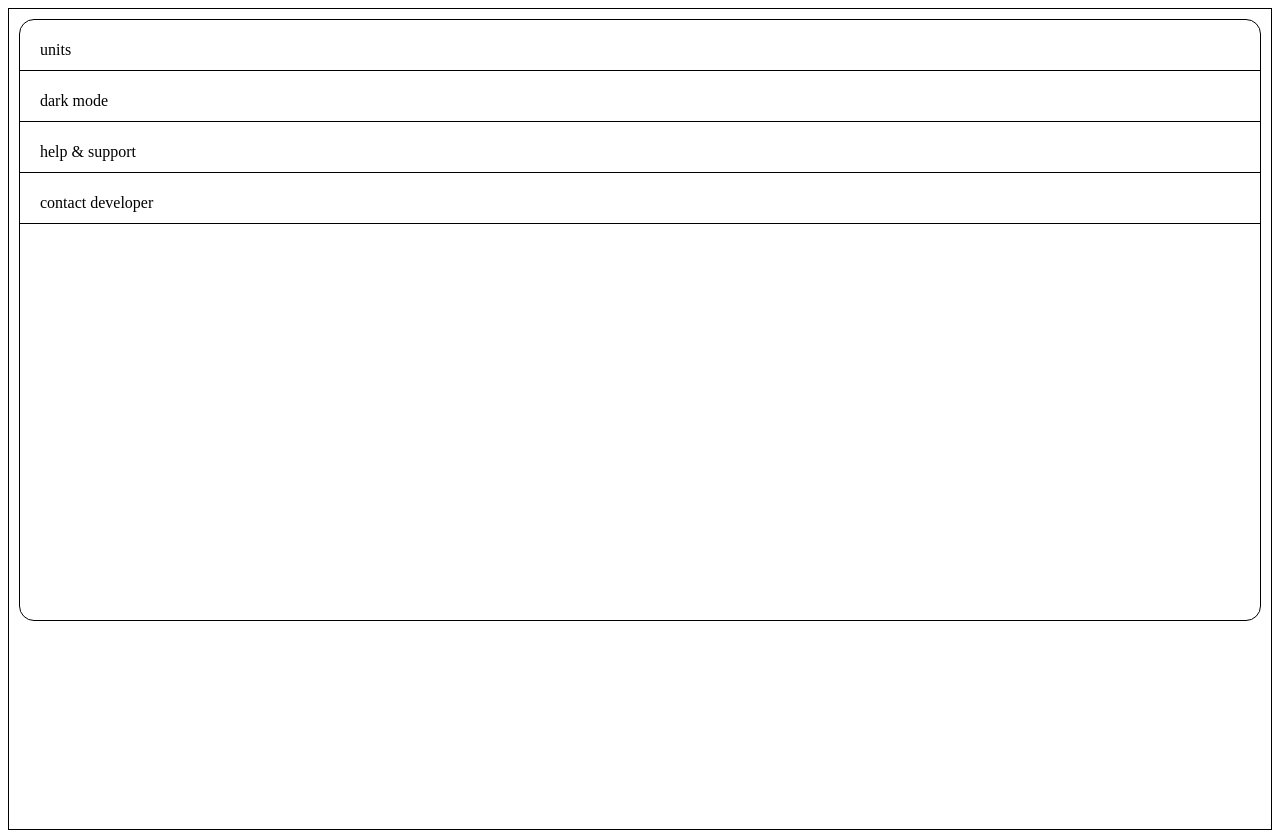
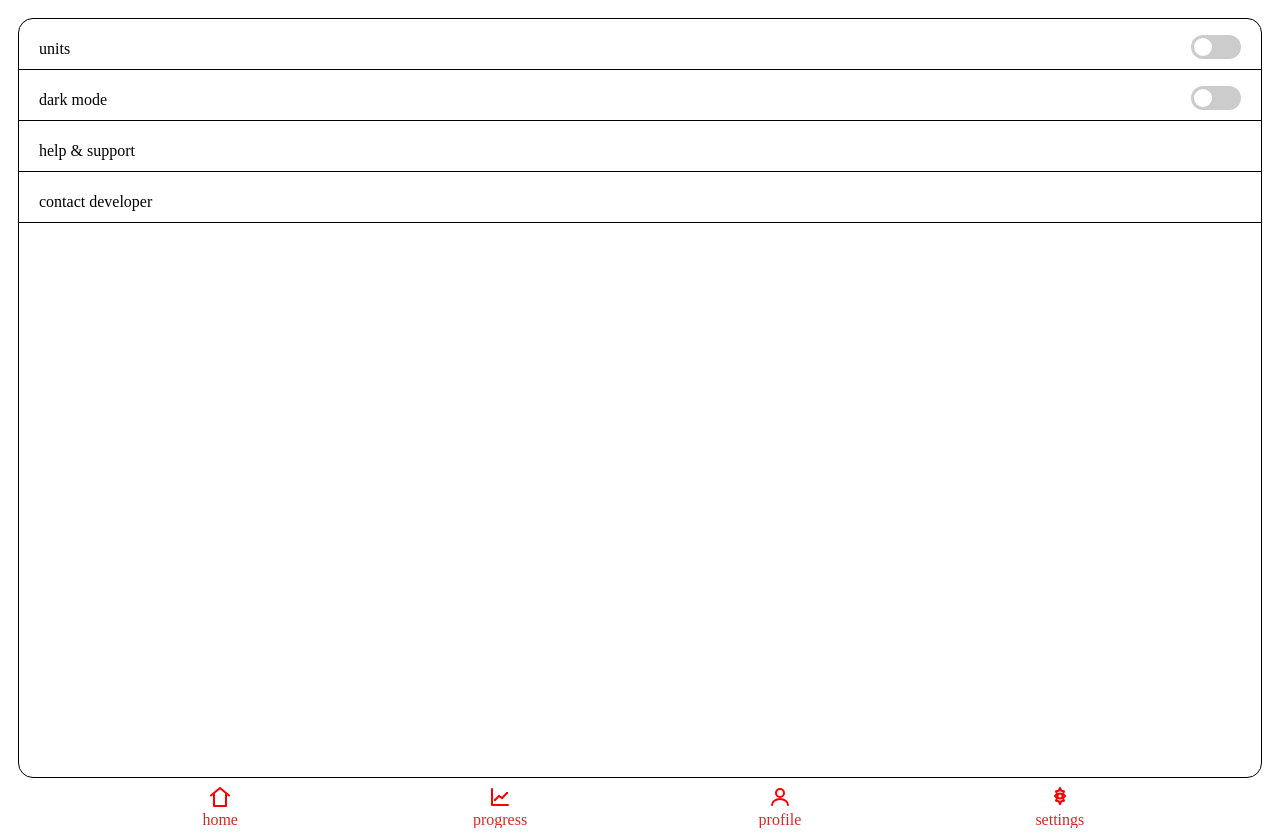
Before and after one commit to AdantaGriffin/theOne, a React (Vite) app: page /settings in a window 1280 px wide. Built offline with nearby package versions, Linux system fonts and the light colour scheme.

Commit message:
structure all pages

```diff
--- a/src/components/pages/home/home.module.scss
+++ b/src/components/pages/home/home.module.scss
@@ -4,11 +4,7 @@
     width: 80%;
 }
 .home{
-    height: fit-content;
-
     display: grid;
-    grid-template-rows: 10% 90%;
-
     .header{
         @include header;
     }
--- a/src/components/pages/home/home.tsx
+++ b/src/components/pages/home/home.tsx
@@ -93,10 +93,9 @@ function Home(){
                     <div className={styles.userLink}>
                         <Link to="/difficulty">START NEW SESSION</Link>
                     </div>
-
-                    <Navigation/>
                 </div>
 
+                <Navigation/>
             </section>
         </>
     )
--- a/src/components/pages/profile/profile.module.scss
+++ b/src/components/pages/profile/profile.module.scss
@@ -0,0 +1,45 @@
+.profile{
+    height: 100%;
+    display: grid;
+    grid-template-rows: 20% 5% 70% 5%;
+    .header{
+        display: flex;
+        align-items: center;
+        justify-content: space-around;
+
+        .name{
+            line-height: .1;
+
+            .userName{
+                font-size: 25px;
+            }
+        }
+    }
+    .details{
+        align-content: center;
+        display: flex;
+        justify-content: space-evenly;
+        align-items: center;
+    }
+    .list{
+        border: 1px solid black;
+
+        .profileList{
+            list-style: none;
+            padding: 0;
+            margin: 0;
+
+
+            li{
+                border-bottom: 1px solid black;
+                height: 40px;
+                align-content: center;
+                padding: 0 20px;
+
+                &:hover{
+                    cursor: pointer;
+                }
+            }
+        }
+    }
+}
--- a/src/components/pages/profile/profile.tsx
+++ b/src/components/pages/profile/profile.tsx
@@ -1,16 +1,36 @@
 import styles from './profile.module.scss';
+import Navigation from '../../navigation/navigation';
 
 function Profile(){
     return(
         <>
             <section className={styles.profile}>
-                <div>header with image</div>
-                <div>age weight height</div>
-                <div>
-                    <ul>
-                        settings / summary / goal / meter
+
+                <div className={styles.header}>
+                    <img src="null" alt="profile image"/>
+                    <div className={styles.name}>
+                        <p className={styles.userName}>Name</p>
+                        <p className={styles.status}>just getting started</p>
+                    </div>
+                </div>
+
+                <div className={styles.details}>
+                    <p>dob</p>
+                    <p>weight</p>
+                    <p>height</p>
+                </div>
+
+                <div className={styles.list}>
+                    <ul className={styles.profileList}>
+                        <li>settings</li>
+                        <li>summary</li>
+                        <li>goal</li>
+                        <li>meter</li>
+                        <li>progress gallery</li>
+                        <li>settings</li>
                     </ul>
                 </div>
+                <Navigation/>
             </section>
         </>
     )
--- a/src/components/pages/settings/settings.module.scss
+++ b/src/components/pages/settings/settings.module.scss
@@ -1,23 +1,67 @@
+@use '../../mixins' as *;
+
 .settings{
+    display: grid;
+    height: 100%;
+    grid-template-rows: 95% 5%;
     .settingList{
         border: 1px solid black;
         border-radius: 15px;
         list-style: none;
         padding: 0;
         margin: 0;
-        height: 75vh;
 
         li{
             border-bottom: 1px solid black;
             height: 40px;
             margin: 10px auto;
             align-content: center;
-            padding-left: 20px;
+            padding: 0 20px;
             margin-bottom: 10px;
+            display: flex;
+            align-items: center;
+            justify-content: space-between;
 
             &:hover{
                 cursor: pointer;
             }
         }
+
+        .switch input {
+        display: none;
+        }
+
+        /* Create the background of the toggle */
+        .slider {
+          position: relative;
+          display: inline-block;
+          width: 50px;
+          height: 24px;
+          background-color: #ccc;
+          border-radius: 24px;
+          cursor: pointer;
+        }
+
+        /* Create the sliding knob */
+        .slider::after {
+          content: "";
+          position: absolute;
+          width: 18px;
+          height: 18px;
+          left: 3px;
+          bottom: 3px;
+          background-color: white;
+          border-radius: 50%;
+          transition: 0.3s;
+        }
+
+        /* Change color and slide the knob when checked */
+        input:checked + .slider {
+          background-color: #4caf50; /* Green background */
+        }
+
+        input:checked + .slider::after {
+          transform: translateX(26px); /* Move knob to the right */
+        }
     }
 }
--- a/src/components/pages/settings/settings.tsx
+++ b/src/components/pages/settings/settings.tsx
@@ -1,15 +1,29 @@
 import styles from './settings.module.scss';
+import Navigation from '../../navigation/navigation';
 
 function Settings(){
     return(
         <>
             <section className={styles.settings}>
                 <ul className={styles.settingList}>
-                    <li>units</li>
-                    <li>dark mode</li>
+                    <li>
+                        <p>units</p>
+                        <label className={styles.switch}>
+                          <input type="checkbox"/>
+                          <span className={styles.slider}></span>
+                        </label>
+                    </li>
+                    <li>
+                        <p>dark mode</p>
+                        <label className={styles.switch}>
+                          <input type="checkbox"/>
+                          <span className={styles.slider}></span>
+                        </label>
+                    </li>
                     <li>help & support</li>
                     <li>contact developer</li>
                 </ul>
+                <Navigation/>
             </section>
         </>
     )
--- a/src/components/root/root.module.scss
+++ b/src/components/root/root.module.scss
@@ -1,19 +1,7 @@
+@use '../mixins' as *;
+
 .root{
-    border: 1px solid black;
     height: 100vh;
     overflow-x: scroll;
     padding: 10px;
 }
-@mixin primaryColor{
-    color: #f90101;
-}
-
-@mixin button{
-    background-color: #d62828;
-    border-radius: 15px;
-}
-
-@mixin tabs{
-    background-color: #d62828;
-    border-radius: 15px;
-}
```
